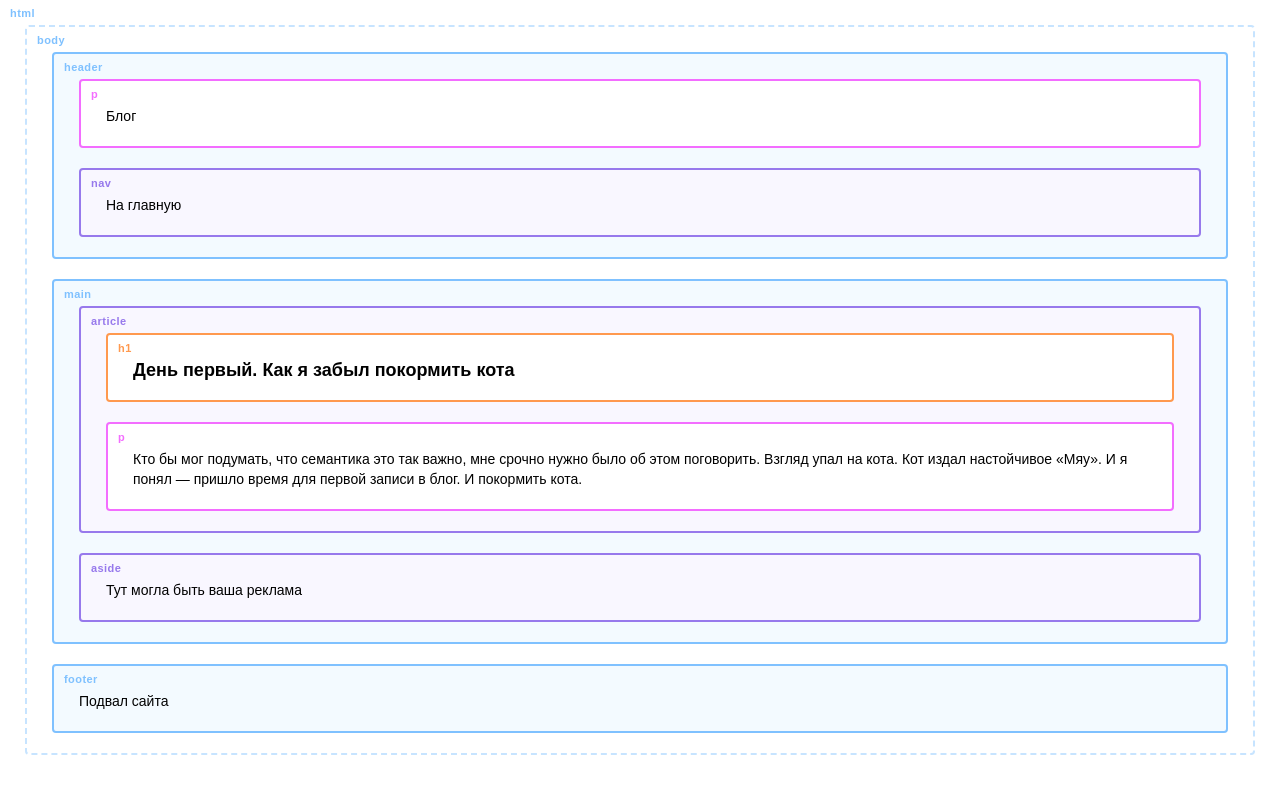
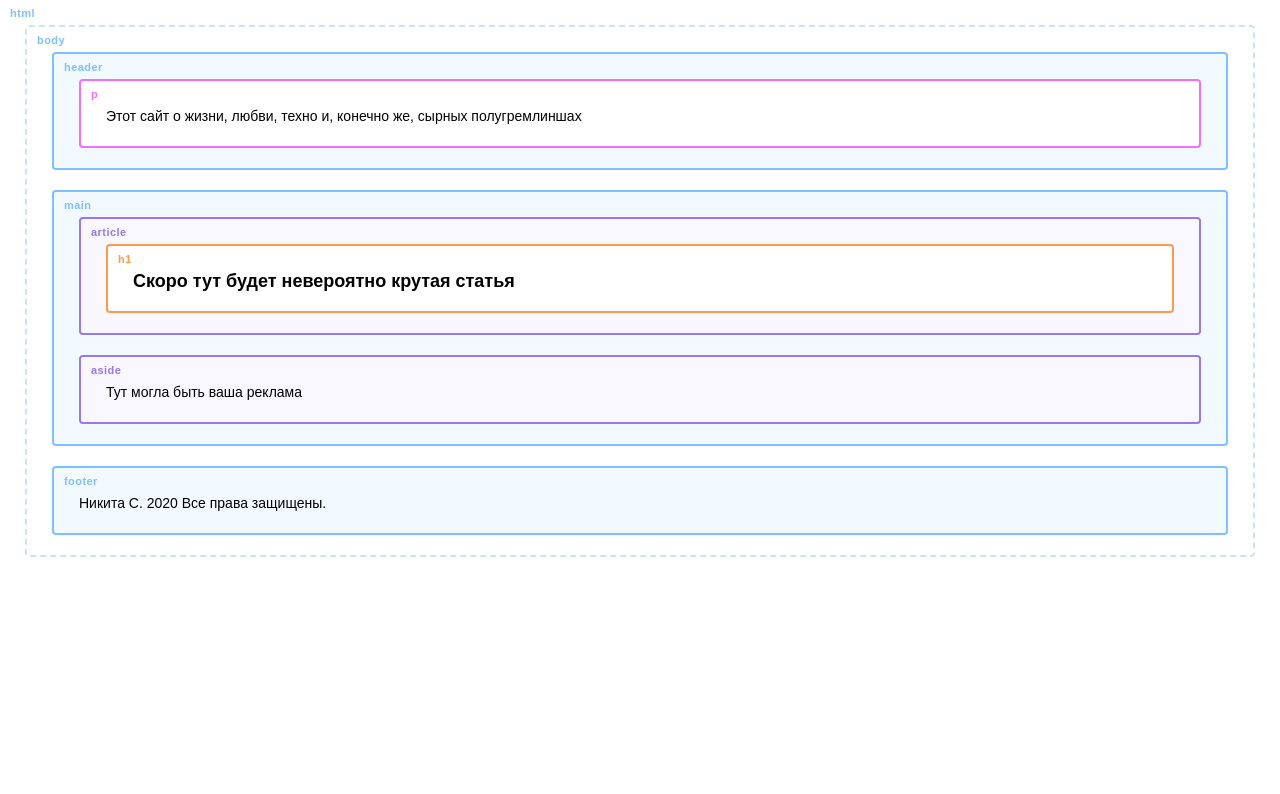
Before and after one commit to nsologub/spg, a plain HTML site: page day-1.html in a window 1280 px wide. Drawn offline with Linux system fonts and the light colour scheme; a web font is replaced by a local one.

Commit message:
Update day-1.html

```diff
--- a/day-1.html
+++ b/day-1.html
@@ -1,27 +1,23 @@
 <!DOCTYPE html>
 <html lang="ru">
   <head>
-    <title>Дневник начинающего верстальщика</title>
+    <title>Сырные полугремлинши</title>
     <link rel="stylesheet" href="outlines.css">
   </head>
   <body>
     <header>
-      <p>Блог</p>
-      <nav>
-        На главную
-      </nav>
+      <p>Этот сайт о жизни, любви, техно и, конечно же, сырных полугремлиншах</p>
     </header>
     <main>
       <article>
-        <h1>День первый. Как я забыл покормить кота</h1>
-        <p>Кто бы мог подумать, что семантика это так важно, мне срочно нужно было об этом поговорить. Взгляд упал на кота. Кот издал настойчивое «Мяу». И я понял — пришло время для первой записи в блог. И покормить кота.</p>
+        <h1>Скоро тут будет невероятно крутая статья</h1>
       </article>
       <aside>
         Тут могла быть ваша реклама
       </aside>
     </main>
     <footer>
-      Подвал сайта
+      Никита С. 2020 Все права защищены.
     </footer>
   </body>
 </html>
```
